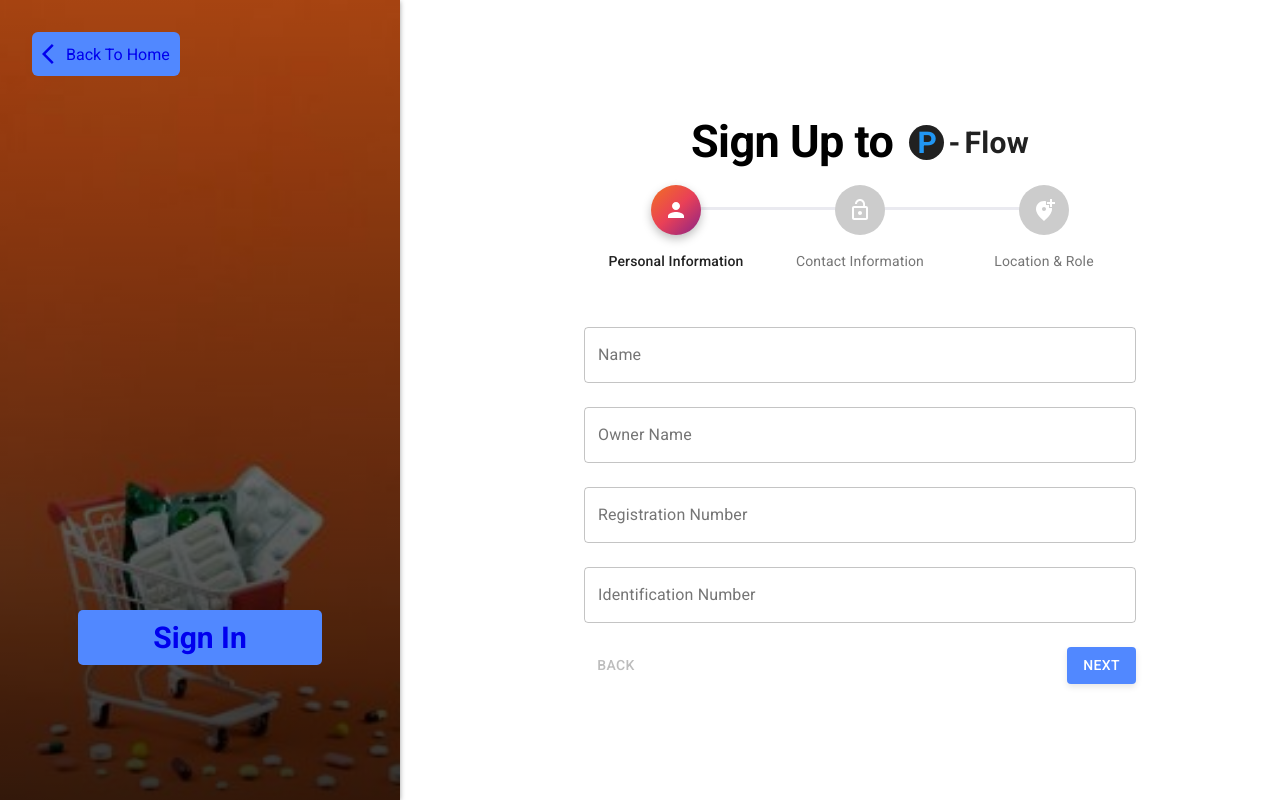
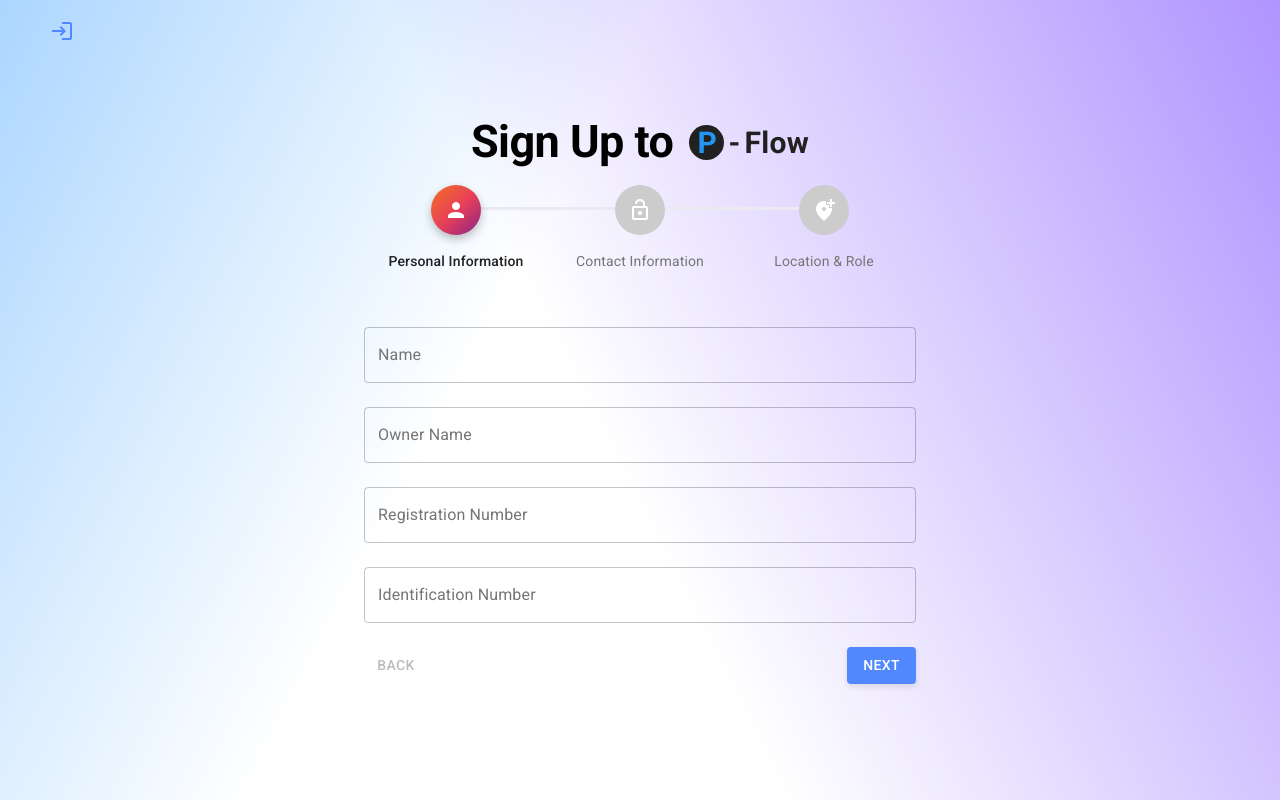
Before and after one commit to elref7i/p-flow, a React (Vite) app: page /signup in a window 1280 px wide. Built offline with nearby package versions, Linux system fonts and the light colour scheme.

Commit message:
Refactor authentication pages to utilize theme for background styling; enhance layout and structure for improved readability and user experience.

```diff
--- a/src/pages/auth/Forgetpassword/Forgetpassword.jsx
+++ b/src/pages/auth/Forgetpassword/Forgetpassword.jsx
@@ -1,34 +1,44 @@
-import { TextField, Typography, Grid2, Box, Container } from '@mui/material';
-import CustomButton from '@/components/Common/ButtonStyle';
-import { useFormik } from 'formik';
-import { CustomHead } from '@/components/Common/CustomTypography';
-import axios from 'axios';
-import toast from 'react-hot-toast';
-import { useNavigate } from 'react-router-dom';
-import LeftAuth from '@/components/Common/LeftAuth';
-import { useForgetPassword } from '@/context/Forget.context';
-import { forgetSchema } from '@/lib/schemas/AuthSchema';
+import {
+  TextField,
+  Typography,
+  Grid2,
+  Box,
+  Container,
+  useTheme,
+} from "@mui/material";
+import CustomButton from "@/components/Common/ButtonStyle";
+import { useFormik } from "formik";
+import { CustomHead } from "@/components/Common/CustomTypography";
+import axios from "axios";
+import toast from "react-hot-toast";
+import { useNavigate } from "react-router-dom";
+import { CustomLink } from "@/components/Common/ButtonStyle";
+import LoginIcon from "@mui/icons-material/Login";
+import { useForgetPassword } from "@/context/Forget.context";
+import { forgetSchema } from "@/lib/schemas/AuthSchema";
 
 export default function ForgetPassword() {
+  const theme = useTheme();
+  const backgroundAuth = theme.palette.background.auth;
   const navigator = useNavigate();
 
   const { setForgetCompleted } = useForgetPassword();
   async function forgetpassword(values) {
-    const loading = toast.loading('waiting...');
+    const loading = toast.loading("waiting...");
 
     try {
       const options = {
-        url: 'https://pflow-api-v3-1655e5b56c39.herokuapp.com/api/v1/auth/forgetpassword',
-        method: 'POST',
+        url: "https://pflow-api-v3-1655e5b56c39.herokuapp.com/api/v1/auth/forgetpassword",
+        method: "POST",
         data: values,
       };
       const { data } = await axios.request(options);
       // console.log(data.message);
-      if (data.message === 'Reset code sent successfully') {
+      if (data.message === "Reset code sent successfully") {
         toast.success(data.message);
         setForgetCompleted(true);
         setTimeout(() => {
-          navigator('/verifysendcoding');
+          navigator("/verifysendcoding");
         }, 2000);
       }
     } catch (error) {
@@ -42,44 +52,70 @@ export default function ForgetPassword() {
   const { handleBlur, handleChange, handleSubmit, errors, touched, values } =
     useFormik({
       initialValues: {
-        email: '',
+        email: "",
       },
       validationSchema: forgetSchema,
       onSubmit: forgetpassword,
     });
 
   return (
+    <Box
+      component={"main"}
+      sx={{
+        background: backgroundAuth, // لون ثابت
+        // backgroundImage: (theme) => theme.palette.background.authImage, // التدرج
+        minHeight: "100vh",
+        width: "100%",
+        display: "flex",
+        justifyContent: "center",
+        alignItems: "center",
+        position: "relative",
+      }}
+    >
+      <Box sx={{ position: "absolute", top: 15, left: 50 }}>
+        <CustomLink
+          to={"/login"}
+          bghover={true}
+          bg={true}
+          fs={"30px"}
+          fw="bold"
+        >
+          <LoginIcon color="primary"></LoginIcon>
+        </CustomLink>
+      </Box>
       <Grid2
         spacing={5}
         container
         sx={{
-        minHeight: '100vh',
-        width: '100%',
+          minHeight: "100vh",
+          width: "100%",
+          display: "flex",
+          justifyContent: "center",
+          alignItems: "center",
         }}
       >
-      <LeftAuth namePage="Sign in" path="/login"></LeftAuth>
         <Grid2
           size={{ xs: 12, md: 8 }}
           sx={{
-          bg: 'red',
+            bg: "red",
             pt: 5,
-          display: 'flex',
-          flexDirection: 'column',
-          justifyContent: 'center',
+            display: "flex",
+            flexDirection: "column",
+            justifyContent: "center",
           }}
         >
-        <Container maxWidth={'sm'}>
-          <Box component={'header'} paddingBottom={4}>
+          <Container maxWidth={"sm"}>
+            <Box component={"header"} paddingBottom={4}>
               <CustomHead variant="h1" align="left">
                 Forget Password
               </CustomHead>
               <Typography
                 variant="body1"
-              sx={{ fontSize: '15px', color: '#939494' }}
+                sx={{ fontSize: "15px", color: "#939494" }}
               >
                 Please enter your registered email address to receive a password
-              reset link. If you don&apos;t remember your email address, contact
-              our support team for assistance.
+                reset link. If you don&apos;t remember your email address,
+                contact our support team for assistance.
               </Typography>
             </Box>
             <form onSubmit={handleSubmit}>
@@ -109,5 +145,6 @@ export default function ForgetPassword() {
           </Container>
         </Grid2>
       </Grid2>
+    </Box>
   );
 }
--- a/src/pages/auth/Signup/Signup.jsx
+++ b/src/pages/auth/Signup/Signup.jsx
@@ -1,40 +1,51 @@
-import { useState } from 'react';
-import { Box, TextField, Grid2, Container, Button } from '@mui/material';
-import axios from 'axios';
-import { useFormik } from 'formik';
-import toast from 'react-hot-toast';
-import LeftAuth from '@/components/Common/LeftAuth';
-import FixedHead from '@/components/Common/FixedHead';
-import CustomizedSteppers from '@/components/Common/Stepper';
-import { signupSchema } from '@/lib/schemas/AuthSchema';
-import Location from '@/components/Loaction/Location';
-import Role from '@/components/Role/Role';
+import { useState } from "react";
+import {
+  Box,
+  TextField,
+  Grid2,
+  Container,
+  Button,
+  useTheme,
+} from "@mui/material";
+import axios from "axios";
+import { useFormik } from "formik";
+import toast from "react-hot-toast";
+import FixedHead from "@/components/Common/FixedHead";
+import CustomizedSteppers from "@/components/Common/Stepper";
+import { CustomLink } from "@/components/Common/ButtonStyle";
+// import HomeIcon from "@mui/icons-material/Home";
+import LoginIcon from '@mui/icons-material/Login';
+import { signupSchema } from "@/lib/schemas/AuthSchema";
+import Location from "@/components/Loaction/Location";
+import Role from "@/components/Role/Role";
 
 const SignupForm = () => {
+  const theme = useTheme();
+  const backgroundAuth = theme.palette.background.auth;
   const [activeStep, setActiveStep] = useState(0);
 
   const steps = [
-    'Personal Information',
-    'Contact Information',
-    'Location & Role',
+    "Personal Information",
+    "Contact Information",
+    "Location & Role",
   ];
 
   async function signup(values) {
-    const toastloading = toast.loading('Waiting...');
+    const toastloading = toast.loading("Waiting...");
     try {
       const options = {
-        url: 'https://pflow-api-v3-1655e5b56c39.herokuapp.com/api/v1/auth/signup',
-        method: 'POST',
+        url: "https://pflow-api-v3-1655e5b56c39.herokuapp.com/api/v1/auth/signup",
+        method: "POST",
         data: values,
       };
       const { data } = await axios.request(options);
-      if (data.message === 'success') {
+      if (data.message === "success") {
         toast.success(data.message);
       }
-      console.log('Response:', data);
+      console.log("Response:", data);
     } catch (error) {
       toast.error(error.response.data.message);
-      console.error('Error:', error);
+      console.error("Error:", error);
     } finally {
       toast.dismiss(toastloading);
     }
@@ -50,21 +61,21 @@ const SignupForm = () => {
     touched,
   } = useFormik({
     initialValues: {
-      email: '',
-      name: '',
-      ownerName: '',
-      phone: '',
-      role: '',
-      city: '',
+      email: "",
+      name: "",
+      ownerName: "",
+      phone: "",
+      role: "",
+      city: "",
       location: {
-        type: '',
+        type: "",
         coordinates: [],
       },
-      governorate: '',
-      registrationNumber: '',
-      identificationNumber: '',
-      password: '',
-      rePassword: '',
+      governorate: "",
+      registrationNumber: "",
+      identificationNumber: "",
+      password: "",
+      rePassword: "",
     },
     validationSchema: signupSchema,
     onSubmit: signup,
@@ -236,25 +247,51 @@ const SignupForm = () => {
   };
   return (
     <>
+      <Box
+        component={"main"}
+        sx={{
+          background: backgroundAuth, // لون ثابت
+          // backgroundImage: (theme) => theme.palette.background.authImage, // التدرج
+          minHeight: "100vh",
+          width: "100%",
+          display: "flex",
+          justifyContent: "center",
+          alignItems: "center",
+          position: "relative",
+        }}
+      >
+        <Box sx={{ position: "absolute", top: 15, left: 50 }}>
+          <CustomLink
+            to={"/login"}
+            bghover={true}
+            bg={true}
+            fs={"30px"}
+            fw="bold"
+          >
+            <LoginIcon color="primary"></LoginIcon>
+          </CustomLink>
+        </Box>
         <Grid2
           spacing={5}
           container
           sx={{
-          minHeight: '100vh',
-          width: '100%',
+            minHeight: "100vh",
+            width: "100%",
+            display: "flex",
+            justifyContent: "center",
+            alignItems: "center",
           }}
         >
-        <LeftAuth namePage="Sign in" path="/login"></LeftAuth>
           <Grid2
             size={{
               xs: 12,
               md: 8,
             }}
             sx={{
-            bg: 'red',
-            display: 'flex',
-            flexDirection: 'column',
-            justifyContent: 'center',
+              bg: "red",
+              display: "flex",
+              flexDirection: "column",
+              justifyContent: "center",
             }}
           >
             <Container maxWidth="sm">
@@ -263,7 +300,7 @@ const SignupForm = () => {
 
               <Box sx={{ my: 2, pt: 3 }}>{renderStepContent(activeStep)}</Box>
               <Box
-              sx={{ display: 'flex', justifyContent: 'space-between', mt: 2 }}
+                sx={{ display: "flex", justifyContent: "space-between", mt: 2 }}
               >
                 <Button
                   disabled={activeStep === 0}
@@ -273,7 +310,7 @@ const SignupForm = () => {
                   Back
                 </Button>
                 {activeStep === steps.length - 1 ? (
-                <Box component={'form'} onSubmit={handleSubmit}>
+                  <Box component={"form"} onSubmit={handleSubmit}>
                     <Button type="submit" variant="contained">
                       Signup
                     </Button>
@@ -287,6 +324,7 @@ const SignupForm = () => {
             </Container>
           </Grid2>
         </Grid2>
+      </Box>
     </>
   );
 };
--- a/src/pages/auth/UpdatedPassword/UpdatedPassword.jsx
+++ b/src/pages/auth/UpdatedPassword/UpdatedPassword.jsx
@@ -1,30 +1,40 @@
-import { Typography, Grid2, Box, TextField, Container } from '@mui/material';
-import CustomButton from '@/components/Common/ButtonStyle';
-import { useFormik } from 'formik';
-import { CustomHead } from '@/components/Common/CustomTypography';
-import toast from 'react-hot-toast';
-import axios from 'axios';
-import { useNavigate } from 'react-router-dom';
-import LeftAuth from '@/components/Common/LeftAuth';
-import { updateAuthSchema } from '@/lib/schemas/AuthSchema';
-import PasswordControl from '@/components/Common/PasswordControl';
+import {
+  Typography,
+  Grid2,
+  Box,
+  TextField,
+  Container,
+  useTheme,
+} from "@mui/material";
+import CustomButton from "@/components/Common/ButtonStyle";
+import { useFormik } from "formik";
+import { CustomHead } from "@/components/Common/CustomTypography";
+import toast from "react-hot-toast";
+import axios from "axios";
+import { useNavigate } from "react-router-dom";
+import { CustomLink } from "@/components/Common/ButtonStyle";
+import HomeIcon from "@mui/icons-material/Home";
+import { updateAuthSchema } from "@/lib/schemas/AuthSchema";
+import PasswordControl from "@/components/Common/PasswordControl";
 
 export default function UpdatedPassword() {
+  const theme = useTheme();
+  const backgroundAuth = theme.palette.background.auth;
   const navigator = useNavigate();
 
   async function updatedPassword(values) {
-    const loading = toast.loading('waiting...');
+    const loading = toast.loading("waiting...");
     try {
       const options = {
-        url: 'https://pflow-api-v3-1655e5b56c39.herokuapp.com/api/v1/auth/resetPassword',
-        method: 'PUT',
+        url: "https://pflow-api-v3-1655e5b56c39.herokuapp.com/api/v1/auth/resetPassword",
+        method: "PUT",
         data: values,
       };
       const { data } = await axios.request(options);
       console.log(data);
-      if (data.message === 'success') {
+      if (data.message === "success") {
         toast.success(data.message);
-        navigator('/login');
+        navigator("/login");
       }
     } catch (error) {
       toast.error(error.response.data.message);
@@ -37,44 +47,70 @@ export default function UpdatedPassword() {
   const { handleBlur, handleChange, handleSubmit, errors, touched, values } =
     useFormik({
       initialValues: {
-        email: '',
-        newPassword: '',
+        email: "",
+        newPassword: "",
       },
       validationSchema: updateAuthSchema,
       onSubmit: updatedPassword,
     });
 
   return (
+    <Box
+      component={"main"}
+      sx={{
+        background: backgroundAuth, // لون ثابت
+        // backgroundImage: (theme) => theme.palette.background.authImage, // التدرج
+        minHeight: "100vh",
+        width: "100%",
+        display: "flex",
+        justifyContent: "center",
+        alignItems: "center",
+        position: "relative",
+      }}
+    >
       <Grid2
         spacing={5}
         container
         sx={{
-        minHeight: '100vh',
-        width: '100%',
+          minHeight: "100vh",
+          width: "100%",
+          display: "flex",
+          justifyContent: "center",
+          alignItems: "center",
         }}
       >
-      <LeftAuth />
+        <Box sx={{ position: "absolute", top: 15, left: 50 }}>
+          <CustomLink
+            to={"/landing"}
+            bghover={true}
+            bg={true}
+            fs={"30px"}
+            fw="bold"
+          >
+            <HomeIcon color="primary"></HomeIcon>
+          </CustomLink>
+        </Box>
         <Grid2
           size={{ xs: 12, md: 8 }}
           sx={{
-          bg: 'red',
+            bg: "red",
             pt: 5,
-          display: 'flex',
-          flexDirection: 'column',
-          justifyContent: 'center',
+            display: "flex",
+            flexDirection: "column",
+            justifyContent: "center",
           }}
         >
           <Container maxWidth="sm">
-          <Box component={'header'} marginBottom={3}>
+            <Box component={"header"} marginBottom={3}>
               <CustomHead variant="h1" align="left">
                 Update Your Password
               </CustomHead>
               <Typography
                 variant="body1"
-              sx={{ fontSize: '15px', color: '#939494' }}
+                sx={{ fontSize: "15px", color: "#939494" }}
               >
-              Please create a new password for your account. Ensure it meets the
-              required criteria to keep your account secure.
+                Please create a new password for your account. Ensure it meets
+                the required criteria to keep your account secure.
               </Typography>
             </Box>
             <form onSubmit={handleSubmit}>
@@ -113,5 +149,6 @@ export default function UpdatedPassword() {
           </Container>
         </Grid2>
       </Grid2>
+    </Box>
   );
 }
--- a/src/pages/auth/VerifySendCoding/VerifySendCoding.jsx
+++ b/src/pages/auth/VerifySendCoding/VerifySendCoding.jsx
@@ -1,5 +1,5 @@
 import { useState } from 'react';
-import { TextField, Button, Box, Container } from '@mui/material';
+import { TextField, Button, Box, Container, useTheme } from '@mui/material';
 import { CustomHead } from '@/components/Common/CustomTypography';
 import { useFormik } from 'formik';
 import CustomButton from '@/components/Common/ButtonStyle';
@@ -9,6 +9,8 @@ import { useNavigate } from 'react-router-dom';
 import { verifySchema } from '@/lib/schemas/AuthSchema';
 
 function VerifySendCoding() {
+  const theme = useTheme();
+  const backgroundAuth = theme.palette.background.auth;
   const [remainingTime, setRemainingTime] = useState(0);
   const [isCounting, setIsCounting] = useState(false);
   const navigator = useNavigate();
@@ -66,6 +68,19 @@ function VerifySendCoding() {
 
   return (
     <Box
+    component={'main'}
+    sx={{
+      background: backgroundAuth, // لون ثابت
+      // backgroundImage: (theme) => theme.palette.background.authImage, // التدرج
+      minHeight: '100vh',
+      width: '100%',
+      display: 'flex',
+      justifyContent: 'center',
+      alignItems: 'center',
+      position: 'relative',
+    }}
+  >
+    <Box
       sx={{
         display: 'flex',
         flexDirection: 'column',
@@ -110,6 +125,7 @@ function VerifySendCoding() {
         </form>
       </Container>
     </Box>
+    </Box>
   );
 }
 
```
Lines whose indentation alone changed are shown as unchanged.
